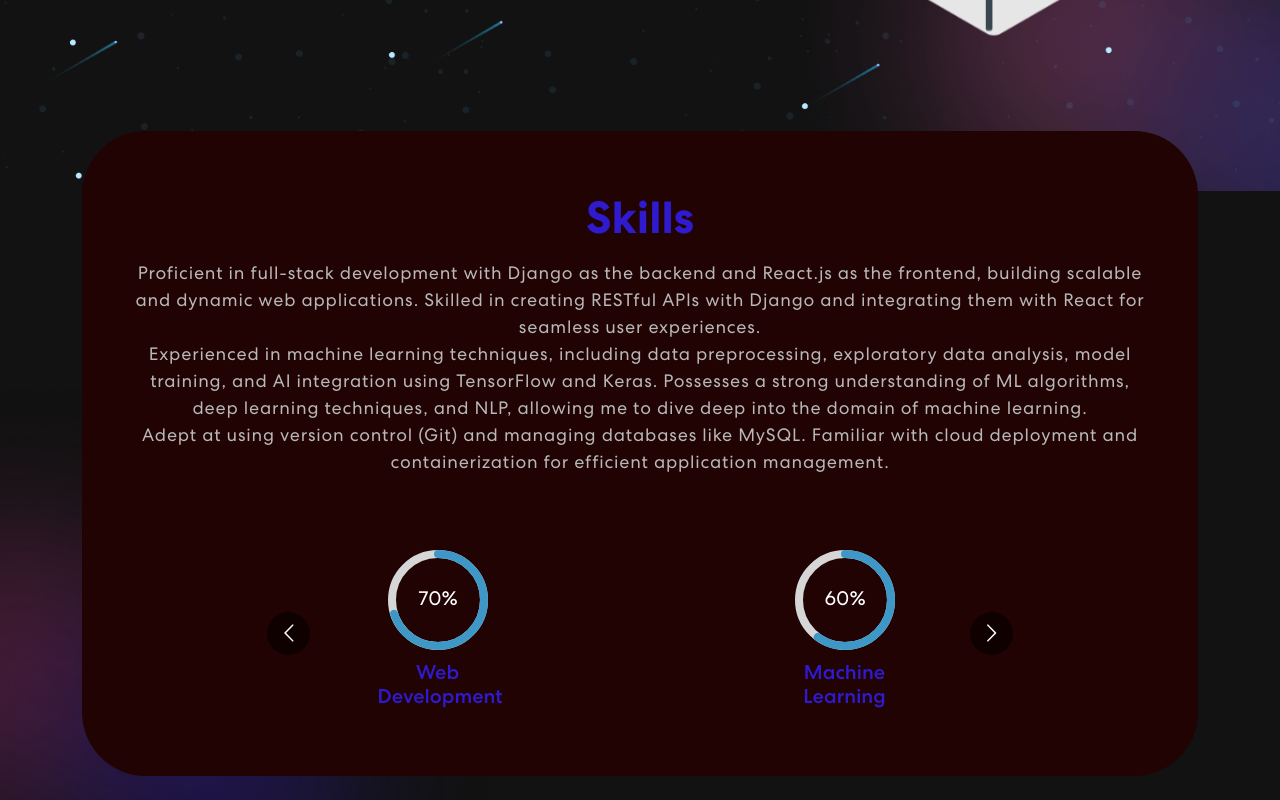
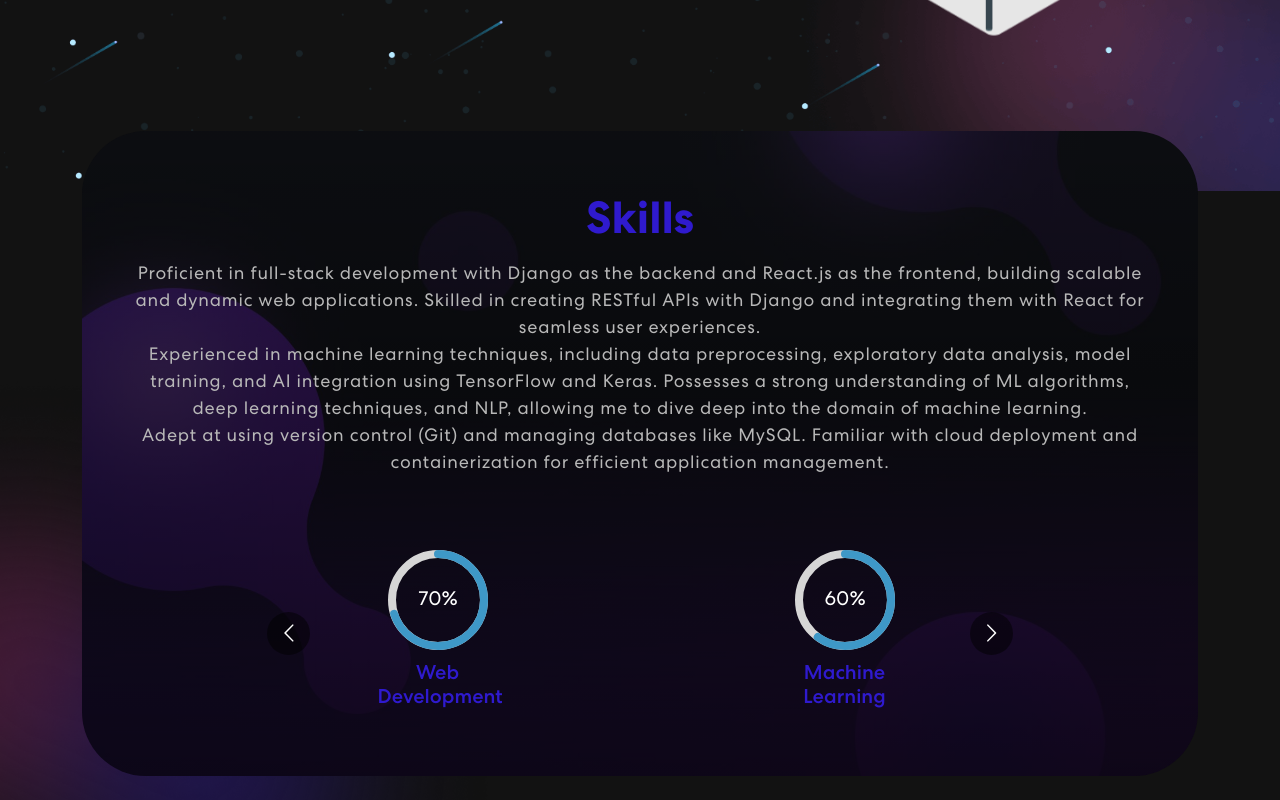
Before and after one commit to allu0786ansari/Allaudin_Ansari_Portfolio, a React (Create React App) app: page / in a window 1280 px wide. Shown: the part 620-1420 px from the top of the page. Built offline with nearby package versions, Linux system fonts and the light colour scheme.

Commit message:
skills bg changeed

```diff
--- a/src/App.css
+++ b/src/App.css
@@ -304,12 +304,19 @@ nav.navbar .navbar-toggler[aria-expanded="true"] .navbar-toggler-icon {
   position: relative;
 }
 .skill-bx {
-  background: #210303;
+  background-image:
+      linear-gradient(rgba(0, 0, 0, 0.678), rgba(0, 0, 0, 0.883)), /* Dark overlay */
+      url(./assets/img/skills_bg.jpg);
+  background-size: cover;
+  background-position: center;
+  background-repeat: no-repeat;
   border-radius: 64px;
   text-align: center;
   padding: 60px 50px;
   margin-top: -60px;
 }
+
+
 .skill h2 {
 	font-size: 45px;
 	font-weight: 700;
--- a/src/components/Skills.js
+++ b/src/components/Skills.js
@@ -3,7 +3,7 @@ import 'react-circular-progressbar/dist/styles.css';
 import Carousel from 'react-multi-carousel';
 import 'react-multi-carousel/lib/styles.css';
 // import arrow1 from "../assets/img/arrow1.svg";
-// import arrow2 from "../assets/img/arrow2.svg";
+//import skills_bg from "../assets/img/skills_bg.jpg";
 import colorSharp from "../assets/img/color-sharp.png";
 
 export const Skills = () => {
```
Also changed, not shown: src/assets/img/pre.svg (added), src/assets/img/skills_bg.jpg (added).
